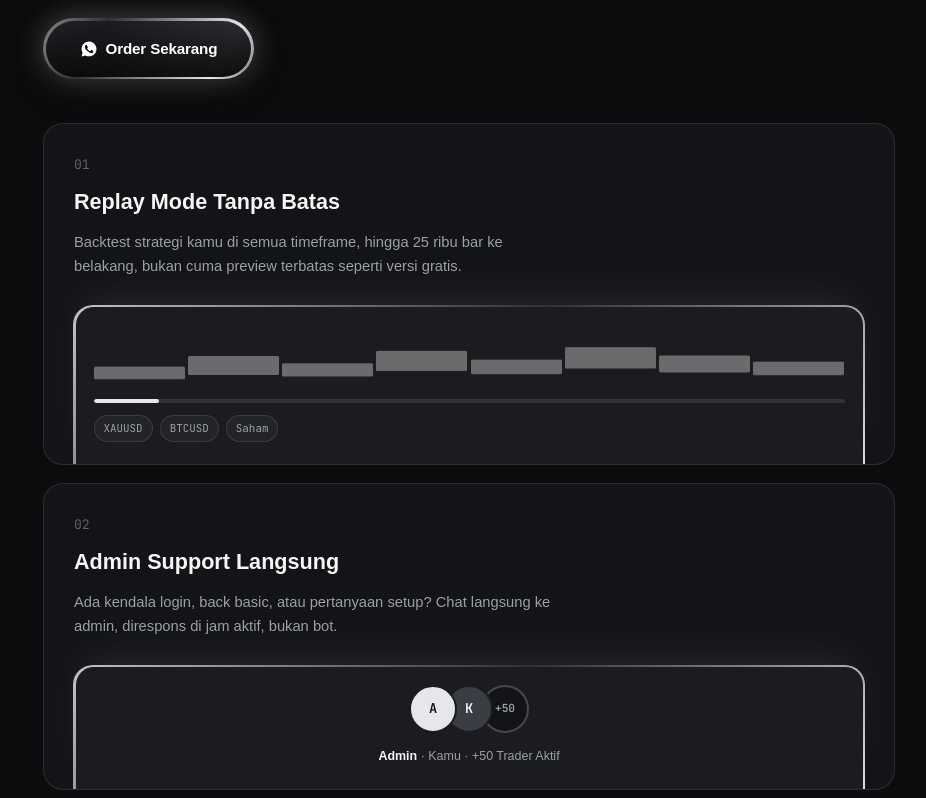
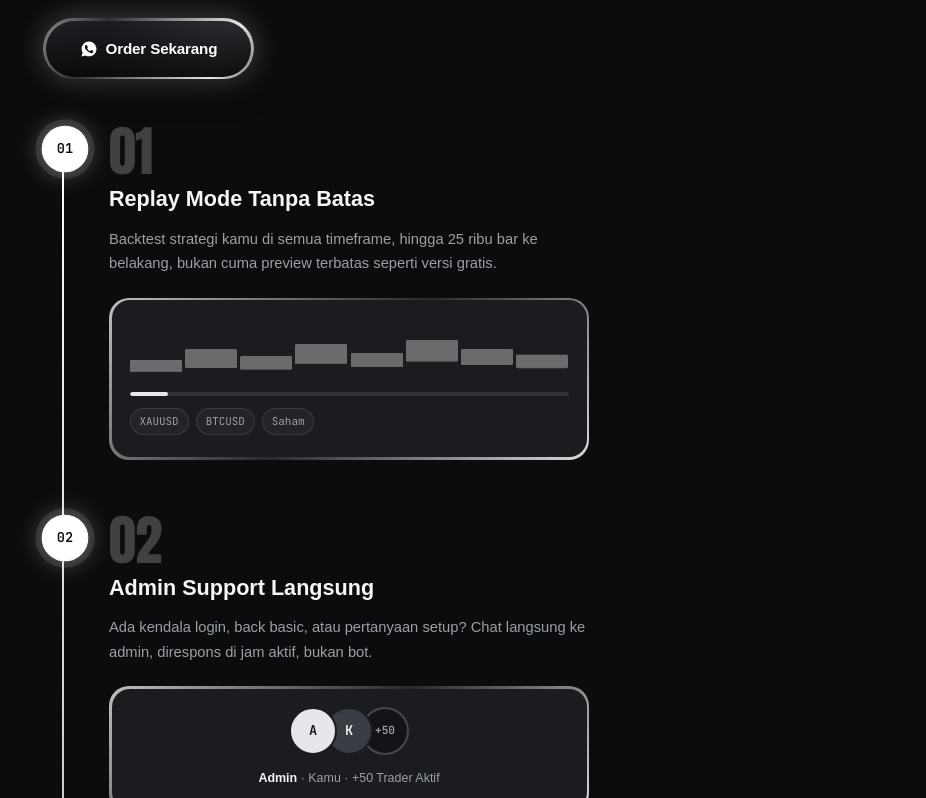
Before and after one commit to regeregereg/jekistorenextjs, a Next.js app: page / in a window 1280 px wide. Shown: the part 2534-3332 px from the top of the page, without its empty margins (171-1097 px from the left). Built offline with nearby package versions, Linux system fonts and the light colour scheme; no server answers; a web font is replaced by a local one.

Commit message:
Add files via upload

```diff
--- a/app/components/sections/Membership.tsx
+++ b/app/components/sections/Membership.tsx
@@ -2,7 +2,7 @@ import { GradientButton } from '@/app/components/ui/GradientButton';
 import { WhatsAppIcon } from '@/app/components/ui/Icons';
 import { Reveal } from '@/app/components/ui/Reveal';
 import { membershipFeatures } from '@/lib/data/membership';
-import { MembershipVisual } from './MembershipVisuals';
+import { MembershipTimeline } from './MembershipTimeline';
 
 export function Membership() {
   return (
@@ -23,16 +23,7 @@ export function Membership() {
           </GradientButton>
         </div>
 
-        <div className="member-grid">
-          {membershipFeatures.map((feature, i) => (
-            <Reveal as="article" className="member-card" key={feature.id} delay={i * 0.08}>
-              <div className="member-num mono">{feature.number}</div>
-              <div className="member-title">{feature.title}</div>
-              <div className="member-desc">{feature.description}</div>
-              <MembershipVisual id={feature.visual} />
-            </Reveal>
-          ))}
-        </div>
+        <MembershipTimeline features={membershipFeatures} />
       </div>
     </section>
   );
--- /dev/null
+++ b/app/components/sections/MembershipTimeline.tsx
@@ -0,0 +1,68 @@
+'use client';
+
+import { useEffect, useRef, useState } from 'react';
+import type { MembershipFeature } from '@/types';
+import { MembershipTimelineItem } from './MembershipTimelineItem';
+
+/**
+ * Garis rel vertikal di belakang nomor-nomor milestone ini "terisi" naik
+ * mengikuti posisi scroll (bukan statis) - efeknya garis putih terang naik
+ * pelan-pelan seiring user scroll ke bawah, meniru gaya timeline milestone
+ * (referensi: halaman "Perjalanan" ala Timothy Ronald). Dihitung manual
+ * lewat scroll listener + requestAnimationFrame, tanpa library animasi,
+ * biar tetap ringan dan konsisten dengan pendekatan .reveal yang sudah ada.
+ */
+export function MembershipTimeline({ features }: { features: MembershipFeature[] }) {
+  const railRef = useRef<HTMLDivElement>(null);
+  const [progress, setProgress] = useState(0);
+
+  useEffect(() => {
+    const prefersReducedMotion = window.matchMedia('(prefers-reduced-motion: reduce)').matches;
+    if (prefersReducedMotion) {
+      setProgress(1);
+      return;
+    }
+
+    let rafId: number | null = null;
+
+    function update() {
+      rafId = null;
+      const node = railRef.current;
+      if (!node) return;
+      const rect = node.getBoundingClientRect();
+      const viewportH = window.innerHeight;
+      // Garis mulai terisi saat bagian atas rel masuk ~80% tinggi layar,
+      // dan penuh saat bagian bawah rel mencapai ~35% tinggi layar.
+      const startLine = viewportH * 0.8;
+      const endLine = viewportH * 0.35;
+      const total = rect.height + (startLine - endLine);
+      const traveled = startLine - rect.top;
+      const pct = total > 0 ? traveled / total : 0;
+      setProgress(Math.min(1, Math.max(0, pct)));
+    }
+
+    function onScrollOrResize() {
+      if (rafId === null) rafId = requestAnimationFrame(update);
+    }
+
+    update();
+    window.addEventListener('scroll', onScrollOrResize, { passive: true });
+    window.addEventListener('resize', onScrollOrResize);
+    return () => {
+      window.removeEventListener('scroll', onScrollOrResize);
+      window.removeEventListener('resize', onScrollOrResize);
+      if (rafId !== null) cancelAnimationFrame(rafId);
+    };
+  }, []);
+
+  return (
+    <div className="member-timeline" ref={railRef}>
+      <div className="member-rail-track" aria-hidden="true">
+        <div className="member-rail-fill" style={{ height: `${progress * 100}%` }} />
+      </div>
+      {features.map((feature, i) => (
+        <MembershipTimelineItem key={feature.id} feature={feature} index={i} />
+      ))}
+    </div>
+  );
+}
--- /dev/null
+++ b/app/components/sections/MembershipTimelineItem.tsx
@@ -0,0 +1,37 @@
+'use client';
+
+import { useReveal } from '@/app/hooks/useReveal';
+import type { MembershipFeature } from '@/types';
+import { MembershipVisual } from './MembershipVisuals';
+
+/**
+ * Satu baris milestone di timeline "Apa yang akan kamu dapatkan?" (gaya
+ * timeline perjalanan ala referensi: nomor bulat di rel kiri, angka besar,
+ * judul, deskripsi, lalu mockup visual sebagai "foto"-nya). Nomor & seluruh
+ * konten baru menyala/masuk saat elemen ini terlihat di viewport, dipakai
+ * bareng garis rel yang terisi progresif di MembershipTimeline.tsx supaya
+ * scroll terasa hidup, bukan cuma fade-in statis.
+ */
+export function MembershipTimelineItem({
+  feature,
+  index,
+}: {
+  feature: MembershipFeature;
+  index: number;
+}) {
+  const { ref, isVisible } = useReveal<HTMLDivElement>(0.3);
+
+  return (
+    <div ref={ref} className={`member-item${isVisible ? ' in' : ''}`}>
+      <span className={`member-node${isVisible ? ' active' : ''}`}>{feature.number}</span>
+      <div className="member-content" style={{ transitionDelay: `${index * 0.05}s` }}>
+        <div className="member-big-num text-impact" aria-hidden="true">
+          {feature.number}
+        </div>
+        <div className="member-title">{feature.title}</div>
+        <p className="member-desc">{feature.description}</p>
+        <MembershipVisual id={feature.visual} />
+      </div>
+    </div>
+  );
+}
--- a/app/globals.css
+++ b/app/globals.css
@@ -825,26 +825,82 @@ p {
 }
 
 /* =========================================================================
-   MEMBERSHIP
+   MEMBERSHIP - TIMELINE MILESTONE
+   Gaya timeline vertikal: nomor bulat di rel kiri terhubung garis, garis
+   terisi progresif mengikuti scroll (lihat MembershipTimeline.tsx), tiap
+   nomor "menyala" saat kontennya masuk viewport (lihat
+   MembershipTimelineItem.tsx + .reveal untuk state .in).
    ========================================================================= */
-.member-grid {
+.member-timeline {
+  position: relative;
+  margin-top: 48px;
   display: flex;
   flex-direction: column;
-  gap: 18px;
-  margin-top: 44px;
-}
-.member-card {
-  border: 1px solid var(--line);
-  border-radius: var(--radius);
-  padding: 30px 30px 0;
-  background: var(--panel);
+  gap: 56px;
+}
+.member-rail-track {
+  position: absolute;
+  left: 19px;
+  top: 22px;
+  bottom: 22px;
+  width: 2px;
+  background: var(--line);
+  border-radius: 999px;
   overflow: hidden;
 }
-.member-num {
+.member-rail-fill {
+  width: 100%;
+  background: linear-gradient(to bottom, #fff, rgba(255, 255, 255, 0.4));
+  box-shadow: 0 0 12px rgba(255, 255, 255, 0.5);
+}
+.member-item {
+  position: relative;
+  display: flex;
+  align-items: flex-start;
+  gap: 22px;
+}
+.member-node {
+  position: relative;
+  z-index: 1;
+  flex: none;
+  width: 44px;
+  height: 44px;
+  border-radius: 50%;
+  display: flex;
+  align-items: center;
+  justify-content: center;
   font-family: var(--font-mono), monospace;
-  font-size: 0.82rem;
+  font-size: 0.8rem;
+  font-weight: 700;
   color: var(--ink-dim);
-  margin-bottom: 10px;
+  background: var(--bg);
+  border: 1.5px solid var(--line-hi);
+  transition: background 0.5s ease, color 0.5s ease, border-color 0.5s ease, box-shadow 0.5s ease,
+    transform 0.5s ease;
+}
+.member-node.active {
+  background: #fff;
+  color: #0b0c0e;
+  border-color: #fff;
+  box-shadow: 0 0 0 6px rgba(255, 255, 255, 0.1), 0 0 24px rgba(255, 255, 255, 0.35);
+  transform: scale(1.06);
+}
+.member-content {
+  flex: 1;
+  min-width: 0;
+  opacity: 0;
+  transform: translateY(22px);
+  transition: opacity 0.7s ease, transform 0.7s ease;
+}
+.member-item.in .member-content {
+  opacity: 1;
+  transform: translateY(0);
+}
+.member-big-num {
+  font-size: clamp(2.4rem, 9vw, 3.4rem);
+  line-height: 0.9;
+  color: var(--line-hi);
+  margin-bottom: 6px;
 }
 .member-title {
   font-family: var(--font-display), sans-serif;
@@ -858,22 +914,39 @@ p {
   line-height: 1.65;
   color: var(--ink-mid);
   max-width: 480px;
-  margin-bottom: 26px;
+  margin-bottom: 22px;
 }
 .mock-frame {
   position: relative;
   display: block;
-  border-radius: 20px 20px 0 0;
+  border-radius: 20px;
   background: linear-gradient(135deg, rgba(255, 255, 255, 0.75) 0%, rgba(255, 255, 255, 0.12) 50%, rgba(255, 255, 255, 0.85) 100%);
-  padding: 2.5px 2.5px 0;
-  margin: 0 -1px;
-  box-shadow: 0 -18px 40px -10px rgba(255, 255, 255, 0.08);
+  padding: 2.5px;
+  max-width: 480px;
 }
 .mock-inner {
   display: block;
   background: var(--panel-hi);
-  border-radius: 18px 18px 0 0;
+  border-radius: 18px;
   padding: 18px 18px 22px;
+}
+@media (max-width: 640px) {
+  .member-timeline {
+    gap: 44px;
+  }
+  .member-node {
+    width: 36px;
+    height: 36px;
+    font-size: 0.72rem;
+  }
+  .member-rail-track {
+    left: 15px;
+    top: 18px;
+    bottom: 18px;
+  }
+  .member-item {
+    gap: 16px;
+  }
 }
 
 /* mockup 01 - replay */
```
